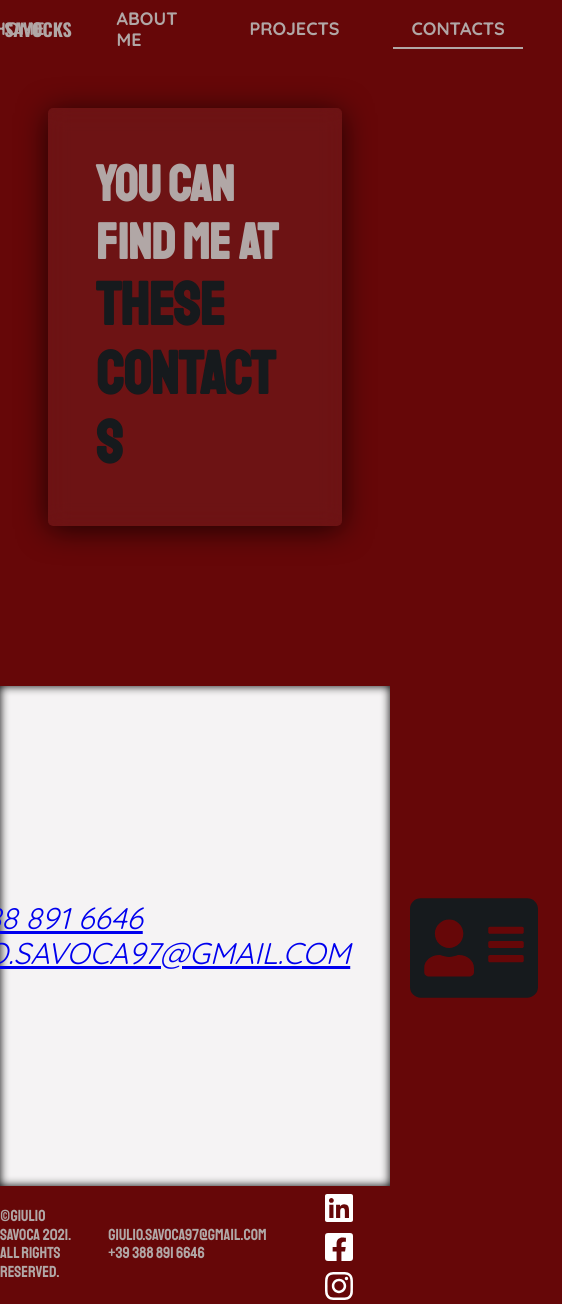
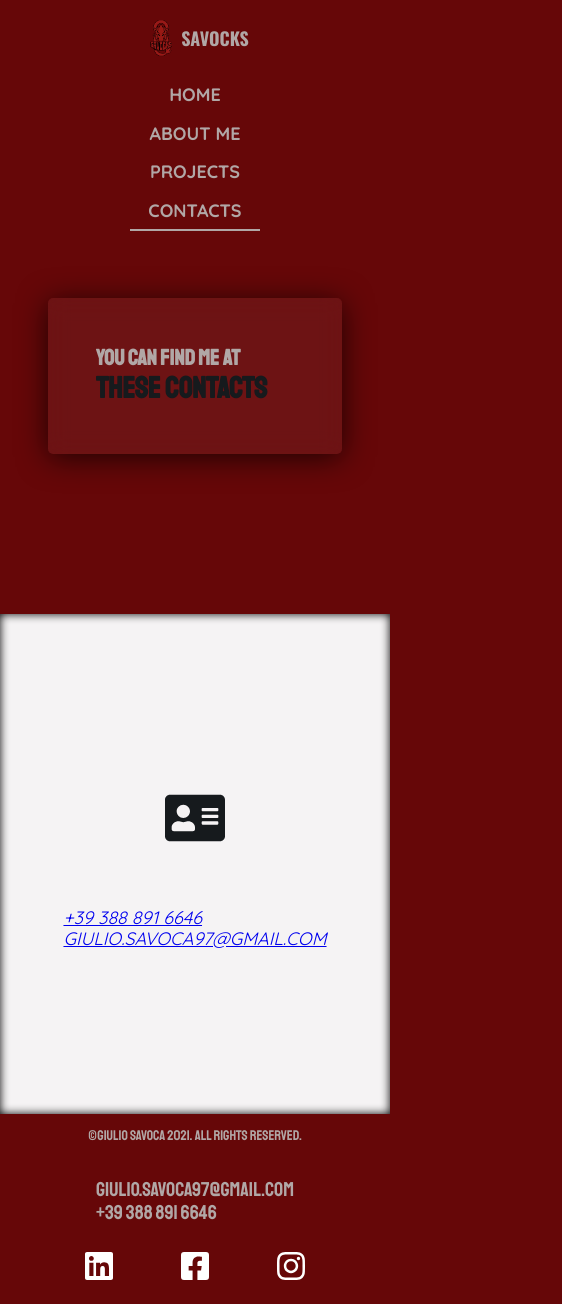
Before and after one commit to Savocks/savocks.github.io, a React (Create React App) app: page /contacts in a window 390 px wide. Shown: the whole page, 562 px wide, since content can reach past the window. Built offline with nearby package versions, Linux system fonts and the light colour scheme.

Commit message:
Fixed for mobile

```diff
--- a/src/components/layout/footer/author/author.js
+++ b/src/components/layout/footer/author/author.js
@@ -3,7 +3,7 @@
 
 export function Author() {
   return (
-    <div className="Footer-Author">
+    <div className="Footer-Author" style={{margin: '1em 0'}}>
       &copy;Giulio Savoca 2021. All Rights Reserved.
     </div>
   );
--- a/src/components/layout/footer/contact/Contact.js
+++ b/src/components/layout/footer/contact/Contact.js
@@ -2,7 +2,7 @@
 import './contact.scss';
 export function Contact() {
   return (
-    <div className="Contact">
+    <div className="Contact" style={{margin: '1em 0', fontSize: '20px'}}>
       <address className="ContactAddress">
         <a className="ContactItem"
            href="mailto:giulio.savoca97@gmail.com">
--- a/src/components/layout/footer/footer.scss
+++ b/src/components/layout/footer/footer.scss
@@ -8,4 +8,9 @@
   display: flex;
   align-items: center;
   justify-content: center;
+
+  @media only screen and (max-width: 600px) {
+    flex-direction: column;
+    font-size: 14px;
+  }
 }
--- a/src/components/layout/footer/social-buttons/social-buttons.scss
+++ b/src/components/layout/footer/social-buttons/social-buttons.scss
@@ -10,4 +10,9 @@
       color: $secondary;
     }
   }
+
+  @media only screen and (max-width: 600px) {
+    margin: 1em;
+    font-size: 32px !important;
+  }
 }
--- a/src/components/layout/header/Logo/logo.scss
+++ b/src/components/layout/header/Logo/logo.scss
@@ -5,6 +5,9 @@
   display: flex;
   align-items: center;
   justify-content: center;
+  @media only screen and (max-width: 600px) {
+    margin: 0 0 1em 0;
+  }
 }
 
 .Logo-Image {
--- a/src/components/layout/header/Navbar/Navbar.scss
+++ b/src/components/layout/header/Navbar/Navbar.scss
@@ -6,6 +6,9 @@
   display: flex;
   align-items: center;
   justify-content: center;
+  @media only screen and (max-width: 600px) {
+    flex-direction: column;
+  }
 }
 
 .Navbar-Link {
--- a/src/components/layout/header/header.scss
+++ b/src/components/layout/header/header.scss
@@ -12,4 +12,10 @@
   text-transform: uppercase;
   font-weight: bold;
   color: $secondary;
+  @media only screen and (max-width: 600px) {
+    flex-direction: column;
+    justify-content: center;
+    align-items: center;
+    height: auto;
+  }
 }
--- a/src/components/layout/page-title/page-title.scss
+++ b/src/components/layout/page-title/page-title.scss
@@ -10,4 +10,8 @@
   box-shadow: 0 4px 30px rgba(0, 0, 0, 0.7);
   backdrop-filter: blur(10px);
   -webkit-backdrop-filter: blur(10px);
+
+  @media only screen and (max-width: 600px) {
+    min-height: 1px;
+  }
 }
--- a/src/components/layout/section/section.scss
+++ b/src/components/layout/section/section.scss
@@ -7,7 +7,6 @@
   display: flex;
   justify-content: center;
   align-items: center;
-
 
   &.white {
     background-color: $bg-white;
@@ -26,6 +25,9 @@
     display: flex;
     align-items: center;
     justify-content: center;
+    @media only screen and (max-width: 600px) {
+      flex-direction: column-reverse;
+    }
   }
   &.right {
     flex-direction: row;
@@ -36,10 +38,21 @@
   .description {
     font-size: 30px;
     flex: 1 1 70%;
-    margin: 0 2em;  }
+    margin: 0 2em;
+    @media only screen and (max-width: 600px) {
+      font-size: 18px;
+      flex: 1 1 auto;
+      margin: 0;
+    }
+  }
   .icon {
     flex: 1 1 30%;
     font-size: 128px;
     text-align: center;
+    @media only screen and (max-width: 600px) {
+      font-size: 60px;
+      flex: 1 1 auto;
+      margin-bottom: 1em;
+    }
   }
 }
--- a/src/components/typography/quote/quote.scss
+++ b/src/components/typography/quote/quote.scss
@@ -5,4 +5,8 @@
   font-size: larger;
   display: block;
   text-align: right;
+  @media only screen and (max-width: 600px) {
+    font-size: 14px;
+    margin-top: 0;
+  }
 }
--- a/src/styles/base/_typography.scss
+++ b/src/styles/base/_typography.scss
@@ -24,8 +24,12 @@
 }
 
 p {
+
   font-family: "QuickSand";
   text-transform: uppercase;
+  @media only screen and (max-width: 600px) {
+    font-size: 14px;
+  }
 }
 
 a {
@@ -44,18 +48,31 @@
 
 h1 {
   font-size: 50px;
+  @media only screen and (max-width: 600px) {
+    font-size: 22px;
+  }
 }
 
 h2 {
   font-size: 30px;
+  @media only screen and (max-width: 600px) {
+    font-size: 20px;
+  }
 }
 
 h3 {
   font-size: 20px;
+  @media only screen and (max-width: 600px) {
+    font-size: 18px;
+  }
 }
 
 h4,h5,h6 {
   font-size: 16px;
+  @media only screen and (max-width: 600px) {
+    font-size: 14px;
+    font-weight: bold;
+  }
 }
 
 .emphasized {
@@ -63,4 +80,7 @@
   font-family: "Staatliches", sans-serif;
   color: $eerie-black;
   text-transform: uppercase;
+  @media only screen and (max-width: 600px) {
+    font-size: 30px;
+  }
 }
```
